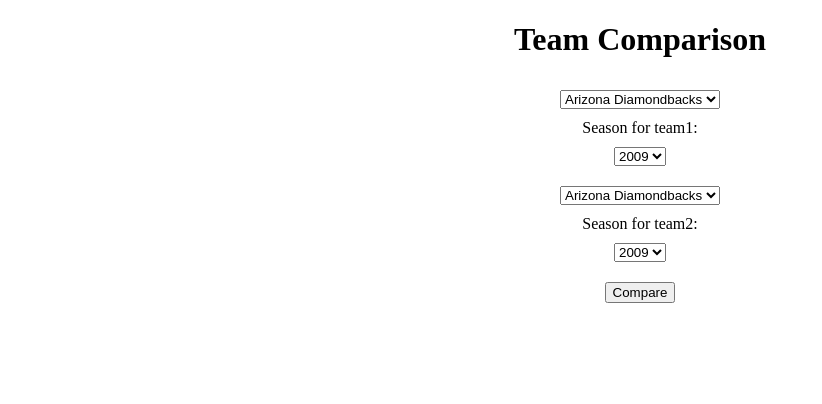
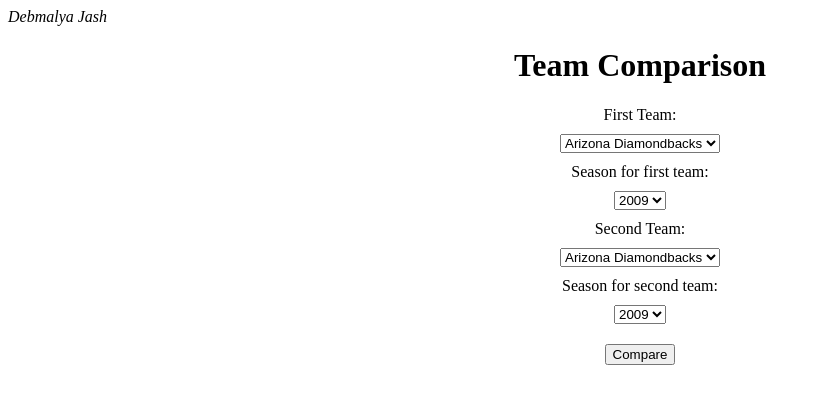
Before and after one commit to debmalya/mlb_team_team, a Flask app: page / in a window 1280 px wide. Shown: the top 404 px of the page, without its empty margins (0-822 px from the left). Run offline with Flask 3, Linux system fonts and the light colour scheme.

Commit message:
author information

```diff
--- a/templates/comparison.html
+++ b/templates/comparison.html
@@ -43,23 +43,25 @@
 <h1 style="text-align: center;">Team Comparison</h1>
 <div class="center-content">
     <form method="POST">
+        <label for="team1">First Team:</label>
         <select name="team1">
             {% for team in teams %}
             <option value="{{ team.id }}" {% if team.name == team1 %}selected{% endif %}>{{ team.name }}</option>
             {% endfor %}
         </select>
-        <label for="season1">Season for team1:</label>
+        <label for="season1">Season for first team:</label>
         <select name="season1" id="season1">
             {% for year in range(2009, 2026) %} {# Adjust start year as needed #}
             <option value="{{ year }}" {% if year==season1 %}selected{% endif %}>{{ year }}</option>
             {% endfor %}
         </select>
+        <label for="team2">Second Team:</label>
         <select name="team2">
             {% for team in teams %}
             <option value="{{ team.id }}" {% if team.name == team2 %}selected{% endif %}>{{ team.name }}</option>
             {% endfor %}
         </select>
-        <label for="season2">Season for team2:</label>
+        <label for="season2">Season for second team:</label>
         <select name="season2" id="season2">
             {% for year in range(2009, 2026) %} {# Adjust start year as needed #}
             <option value="{{ year }}" {% if year==season2 %}selected{% endif %}>{{ year }}</option>
--- a/templates/layout.html
+++ b/templates/layout.html
@@ -2,6 +2,7 @@
 <html>
 <head>
   <title>MLB Team Comparison</title>
+  <address class="author">Debmalya Jash</address>
 </head>
 <body>
     {% block content %}
```
Also changed, not shown: Terms.md (+2 -0 lines).
